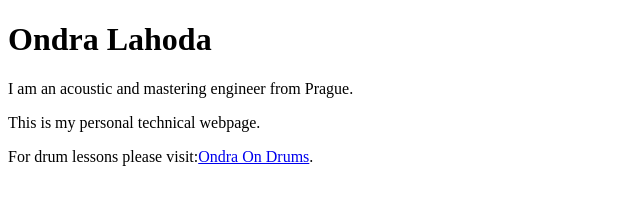
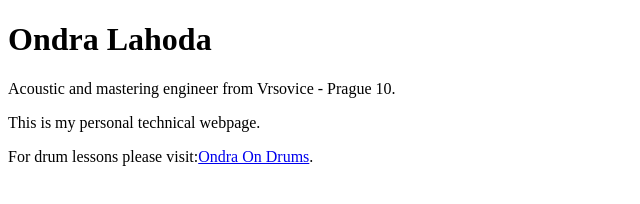
Before and after one commit to OndraLahoda/ondralahoda.github.io, a plain HTML site: page index.html in a window 1280 px wide. Shown: the full height of the page, 0-640 px from the left. Drawn offline with Linux system fonts and the light colour scheme.

Commit message:
Update index.html

```diff
--- a/index.html
+++ b/index.html
@@ -2,7 +2,7 @@
   <html>
     <body>
       <h1>Ondra Lahoda</h1>
-      <p>I am an acoustic and mastering engineer from Prague.</p>
+      <p>Acoustic and mastering engineer from Vrsovice - Prague 10.</p>
       <p>This is my personal technical webpage.</p>
       <p>For drum lessons please visit:<a href="http://www.ondralahoda.cz">Ondra On Drums</a>. </p>
     </body>
```
